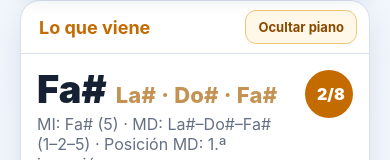
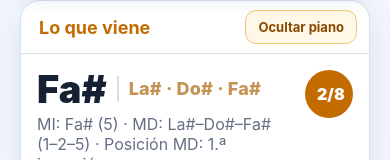
Before and after one commit to felipeescandon-ship-it/mis-36-piano, a plain HTML site: page index.html in a window 390 px wide. Shown: the part 589-749 px from the top of the page. Drawn offline with Linux system fonts and the light colour scheme.

Commit message:
Separar visualmente las notas del acorde

```diff
--- a/index.html
+++ b/index.html
@@ -56,9 +56,9 @@ select{background:#f3f6fa;color:#173354;border:1px solid var(--line)}
 .live-lyric.instrumental{color:var(--muted);font-style:italic;font-weight:650}
 .content{padding:16px}
 .meta{display:flex;align-items:flex-start;justify-content:space-between;gap:12px;margin-bottom:10px}
-.chord-title-row{display:flex;align-items:baseline;gap:14px;flex-wrap:wrap}
+.chord-title-row{display:flex;align-items:center;gap:16px;flex-wrap:wrap}
 .chord{font-size:38px;font-weight:900;line-height:1}
-.chord-notes{font-size:clamp(24px,3.1vw,34px);font-weight:850;line-height:1;color:#6f99ca;letter-spacing:.01em}
+.chord-notes{font-size:clamp(20px,2.5vw,28px);font-weight:800;line-height:1.15;color:#6f99ca;letter-spacing:.01em;padding:3px 0 3px 16px;border-left:2px solid #d7dce5}
 .next .chord-notes{color:#c49354}
 .sub{color:var(--muted);margin-top:6px}
 .badge{height:48px;min-width:48px;padding:0 12px;border-radius:24px;display:grid;place-items:center;
@@ -188,8 +188,8 @@ button.song-line-end{padding:3px 8px}
  .view-switch-bar{top:6px}
  .view-switch{width:100%}
  .view-switch button{flex:1;min-width:0}
- .chord-title-row{gap:9px}
- .chord-notes{font-size:22px}
+ .chord-title-row{gap:10px}
+ .chord-notes{font-size:18px;padding-left:10px}
  .show-full.song-editing{padding-bottom:310px}
  .show-full.song-editing.sync-editor-collapsed{padding-bottom:110px}
  .show-full.song-editing .sync-editor{gap:8px;padding:10px;align-items:end}
```
